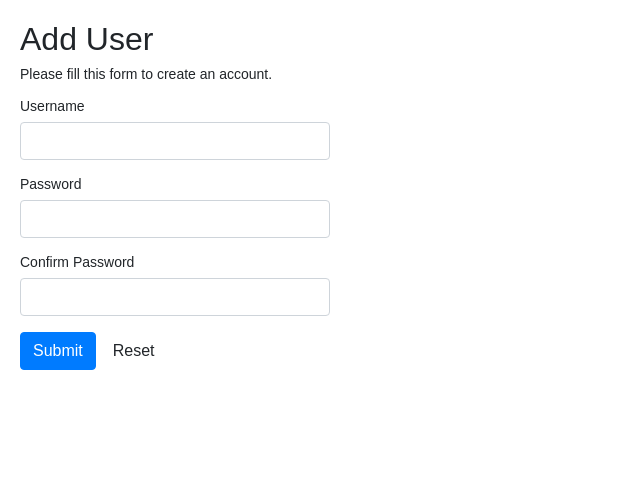
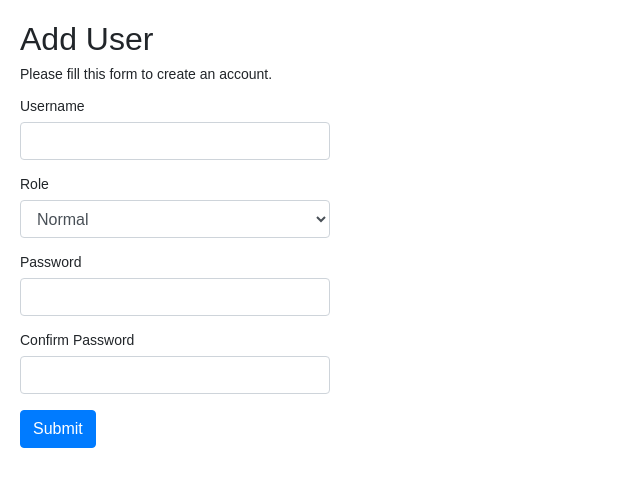
Before and after one commit to gilmour59/ticketsystem, a PHP site: page /add-users.php in a window 1280 px wide. Shown: the top 487 px of the page, without its empty margins (0-640 px from the left). Run offline with PHP 8.4, Linux system fonts and the light colour scheme; the visitor is signed in with stand-in values (Sample User, id 1); data that the repository does not hold is empty.

Commit message:
changes to add-users

```diff
--- a/admin/add-users.php
+++ b/admin/add-users.php
@@ -15,12 +15,15 @@
     // Processing form data when form is submitted
     if($_SERVER["REQUEST_METHOD"] == "POST"){
 
+        $username = trim($_POST["username"]);
+        $role = $_POST["role"];
+
         // Validate username
         if(empty(trim($_POST["username"]))){
             $username_err = "Please enter a username.";
         } else{
             // Prepare a select statement
-            $sql = "SELECT id FROM users WHERE username = ?";
+            $sql = "SELECT user_id FROM users WHERE username = ?";
 
             if($stmt = mysqli_prepare($link, $sql)){
                 // Bind variables to the prepared statement as parameters
@@ -70,20 +73,21 @@
         if(empty($username_err) && empty($password_err) && empty($confirm_password_err)){
 
             // Prepare an insert statement
-            $sql = "INSERT INTO users (username, password) VALUES (?, ?)";
+            $sql = "INSERT INTO users (username, password, role) VALUES (?, ?, ?)";
 
             if($stmt = mysqli_prepare($link, $sql)){
                 // Bind variables to the prepared statement as parameters
-                mysqli_stmt_bind_param($stmt, "ss", $param_username, $param_password);
+                mysqli_stmt_bind_param($stmt, "sss", $param_username, $param_password, $param_role);
 
                 // Set parameters
                 $param_username = $username;
                 $param_password = password_hash($password, PASSWORD_DEFAULT); // Creates a password hash
+                $param_role = $_POST["role"];
 
                 // Attempt to execute the prepared statement
                 if(mysqli_stmt_execute($stmt)){
                     // Redirect to login page
-                    header("location: /login.php");
+                    header("location: /ticketsystem/auth/login.php");
                 } else{
                     echo "Something went wrong. Please try again later.";
                 }
@@ -117,6 +121,13 @@
                     <input type="text" name="username" class="form-control" value="<?php echo $username; ?>">
                     <span class="help-block"><?php echo $username_err; ?></span>
                 </div>
+                <div class="form-group">
+                    <label>Role</label>
+                    <select name="role" class="form-control">
+                        <option value="normal">Normal</option>
+                        <option value="admin">Admin</option>
+                    </select>
+                </div>
                 <div class="form-group <?php echo (!empty($password_err)) ? 'has-error' : ''; ?>">
                     <label>Password</label>
                     <input type="password" name="password" class="form-control" value="<?php echo $password; ?>">
@@ -129,7 +140,6 @@
                 </div>
                 <div class="form-group">
                     <input type="submit" class="btn btn-primary" value="Submit">
-                    <input type="reset" class="btn btn-default" value="Reset">
                 </div>
             </form>
         </div>
```
